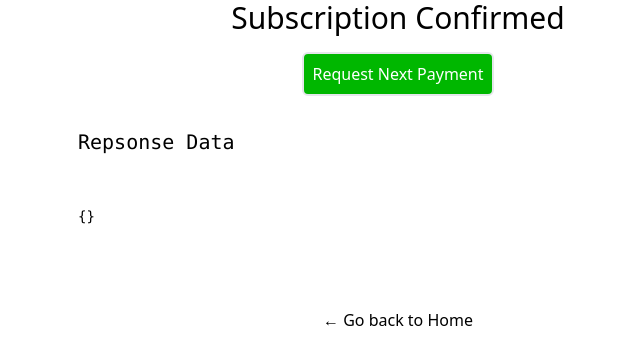
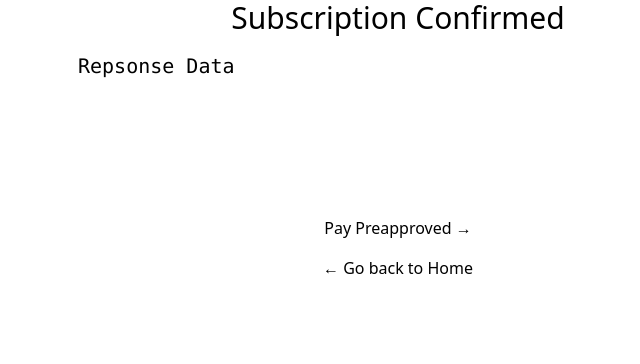
Before and after one commit to erase2004/payment-flow-test, a Nuxt app: page /subscription-confirm in a window 1280 px wide. Shown: the top 364 px of the page, without its empty margins (242-882 px from the left). Built offline with nearby package versions, Linux system fonts and the light colour scheme.

Commit message:
refactor: subscription confirm page and function

```diff
--- a/pages/subscription-confirm.vue
+++ b/pages/subscription-confirm.vue
@@ -1,19 +1,18 @@
 <template>
   <div>
     <h1 class="text-3xl">Subscription Confirmed</h1>
-    <button
-      class="my-4 p-2 border-2 rounded-md bg-[#00b700] text-white hover:bg-[#005700] disabled:opacity-25 disabled:cursor-not-allowed"
-      @click.stop.prevent="callPayment"
-      :disabled="isProcessing"
-    >
-      Request Next Payment
-    </button>
     <pre class="mx-auto my-4 text-left w-1/2 whitespace-pre-wrap break-words">
 <h2 class="text-xl">Repsonse Data</h2>
 <code class="text-sm">
-{{ responseInfo }}
+{{ confirmInfo }}
 </code>
     </pre>
+    <NuxtLink
+      to="/preapproved"
+      class="hover:opacity-50"
+    >
+      Pay Preapproved →
+    </NuxtLink>
   </div>
 </template>
 
@@ -22,23 +21,7 @@ definePageMeta({
   layout: 'single'
 })
 
-const regKey = useCookie('regKey')
-const isProcessing = ref(false)
-let responseInfo = reactive({})
-
-async function callPayment() {
-  try {
-    isProcessing.value = true
-    const result = await $fetch('/api/preapproved', { method: 'POST', body: { regKey: regKey.value} })
-
-    responseInfo = Object.assign(responseInfo, result)
-  } catch (error) {
-    console.error(error)
-  } finally {
-    isProcessing.value = false
-  }
-}
-
+const confirmInfo = useCookie('subscription-confirm')
 </script>
 
 <style scoped></style>
```
Also changed, not shown: 1 other file (tests, documents, lock files or other folders).
